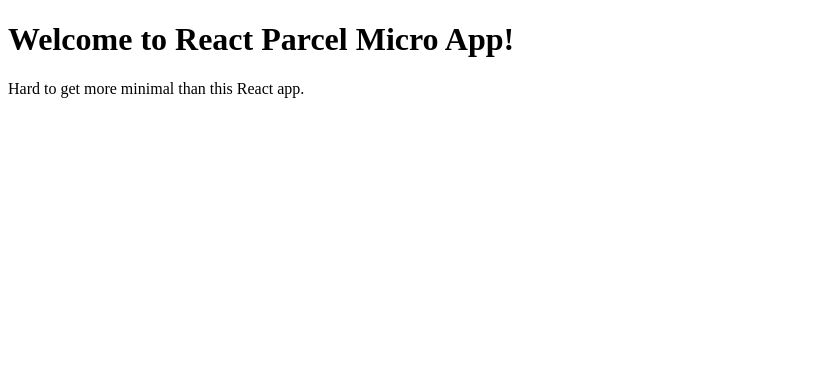
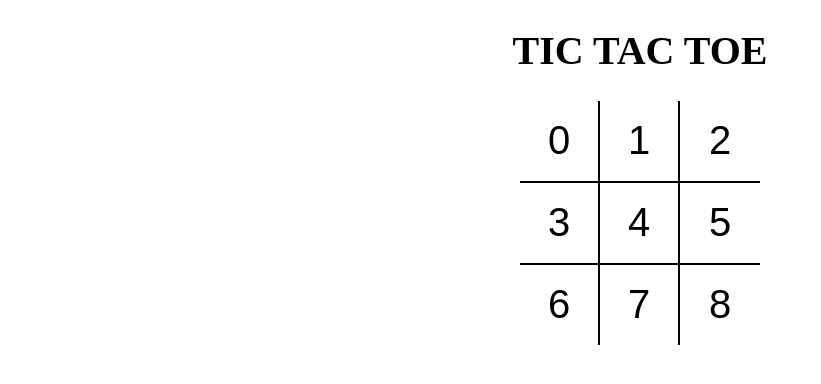
Before and after one commit to Jaweria321/tictactoev1, a React (Vite) app: page / in a window 1280 px wide. Shown: the top 384 px of the page, without its empty margins (0-821 px from the left). Built offline with nearby package versions, Linux system fonts and the light colour scheme.

Commit message:
board square components are created and scss is applied

```diff
--- a/package.json
+++ b/package.json
@@ -12,10 +12,12 @@
   },
   "license": "MIT",
   "dependencies": {
+    "node-sass": "^6.0.1",
     "react": "^16.13.1",
     "react-dom": "^16.13.1"
   },
   "devDependencies": {
+    "@parcel/transformer-sass": "^2.0.0-nightly.762",
     "babel-eslint": "^10.1.0",
     "babel-preset-nano-react-app": "^0.1.0",
     "eslint": "^7.30.0",
--- a/src/App.js
+++ b/src/App.js
@@ -1,8 +1,10 @@
 import React from "react";
+import Board from './components/Board';
+import './styles/root.scss';
 
 export default () => (
-  <>
-    <h1>Welcome to React Parcel Micro App!</h1>
-    <p>Hard to get more minimal than this React app.</p>
-  </>
+  <div className="app">
+    <h1>TIC TAC TOE</h1>
+    <Board />
+  </div>
 );
--- /dev/null
+++ b/src/components/Board.js
@@ -0,0 +1,28 @@
+import React from 'react';
+import Square from './Square';
+
+const Board = () => {
+    return (
+        <div className="board">
+            <div className="board-row">
+                <Square value={0} />
+                <Square value={1} />
+                <Square value={2} />
+            </div>
+
+            <div className="board-row">
+                <Square value={3} />
+                <Square value={4} />
+                <Square value={5} />
+            </div>
+            <div className="board-row">
+                <Square value={6} />
+                <Square value={7} />
+                <Square value={8} />
+            </div>
+
+        </div>
+    )
+}
+
+export default Board
--- /dev/null
+++ b/src/components/Square.js
@@ -0,0 +1,11 @@
+import React from 'react'
+
+const Square = ({ value }) => {
+    return (
+        <>
+            <button type="button" className="square">{value}</button>
+        </>
+    )
+}
+
+export default Square
--- /dev/null
+++ b/src/styles/root.scss
@@ -0,0 +1,43 @@
+body {
+  padding: 0;
+  margin: 0;
+}
+
+button {
+  background: none;
+  border: none;
+  outline: none;
+  &:hover {
+    cursor: pointer;
+  }
+}
+
+.app {
+  font-size: 20px;
+  display: flex;
+  flex-direction: column;
+  align-items: center;
+}
+
+.board {
+  .board-row {
+    display: flex;
+    flex-direction: row;
+    border-bottom: 2px solid #000;
+    &:last-child {
+      border-bottom: none;
+    }
+    .square {
+      width: 80px;
+      height: 80px;
+      border-right: 2px solid #000;
+      font-size: 2.5rem;
+      padding: 0;
+      overflow: hidden;
+      transition: all 0.2s;
+      &:last-child {
+        border-right: none;
+      }
+    }
+  }
+}
```
Also changed, not shown: 2 other files (tests, documents, lock files or other folders).
